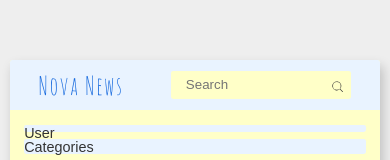
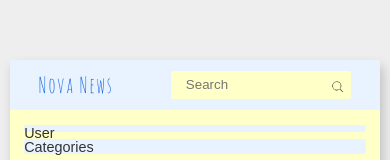
Before and after one commit to Nimira43/Atlas-News, a React (Vite) app: page / in a window 390 px wide. Shown: the part 177-337 px from the top of the page. Built offline with nearby package versions, Linux system fonts and the light colour scheme; a web font is replaced by a local one.

Commit message:
More media query tweaks to header

```diff
--- a/src/index.css
+++ b/src/index.css
@@ -78,7 +78,7 @@ html {
 
 .logo {
   font-family: var(--logo-font);
-  font-size: 5rem;
+  font-size: 4rem;
   color: var(--support-blue);
   letter-spacing: 0.2rem;;
 }
@@ -215,6 +215,9 @@ html {
 }
 
 @media (max-width: 900px) {
+  .logo {
+    font-size: 3rem;
+  }
   .news-content {
     flex-direction: column;
     width: 100%;
@@ -237,7 +240,7 @@ html {
     width: 100%;
   }
   .search-bar input:focus {
-    width: 28rem;
+    width: 30rem;
   }
 }
 
```
